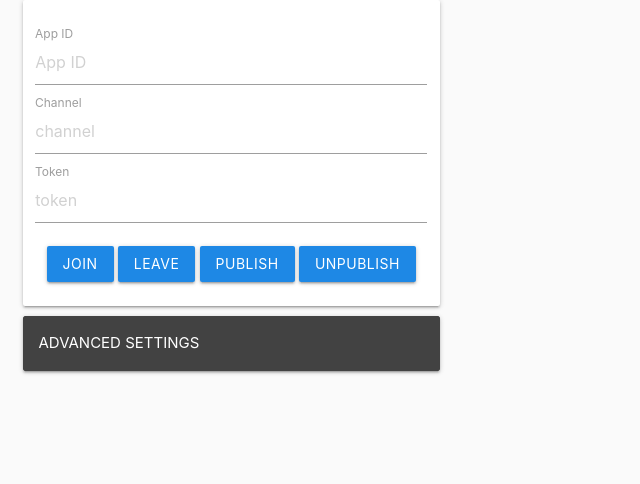
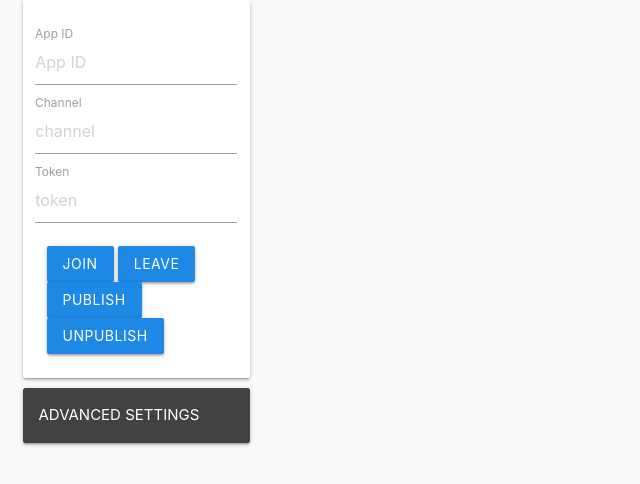
Before and after one commit to yazidmarzuk/DocCare-VideoChatWebApp, a plain HTML site: page index.html in a window 1280 px wide. Shown: the whole page, without its empty margins (0-640 px from the left). Drawn offline with Linux system fonts and the light colour scheme.

```diff
--- a/index.html
+++ b/index.html
@@ -12,7 +12,7 @@
 
   <form id="form" class="row col l12 s12">
     <div class="row container col l12 s12">
-      <div class="col" style="min-width: 433px; max-width: 443px">
+      <div class="col" style="min-width: 250px; max-width: 250px">
         <div class="card" style="margin-top: 0px; margin-bottom: 0px;">
           <div class="row card-content" style="margin-bottom: 10px;">
               <div class="input-field">
```
